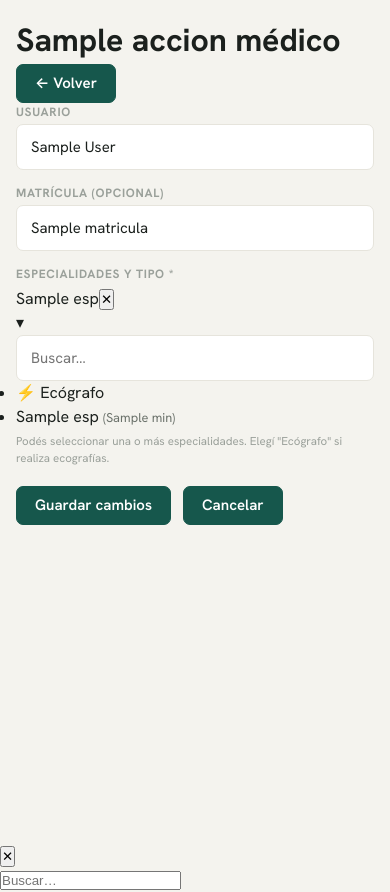
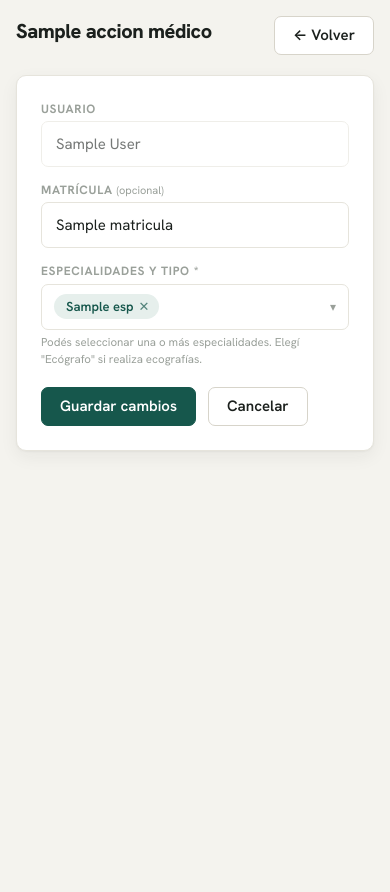
Before and after one commit to thendishere/consultorio, a Python web app: template app/templates/admin/medicos/form.html in a window 390 px wide. After the commit the page ends 452 px from the top, so only its background shows below. Run offline with Jinja, Linux system fonts and the light colour scheme; the template is opened without the code that fills it: most values are stand-ins (such as "Sample title", 1, 10 or a date in 2020).

Commit message:
Rediseñar formulario médico y agregar CSS del multi-select
- Actualizar form.html al nuevo sistema de clases (page-form, btn, etc.)
- Agregar estilos completos para .ms-container y bottom sheet mobile
que antes no existían en el CSS nuevo

Co-Authored-By: Claude Sonnet 4.6 <noreply@anthropic.com>

```diff
--- a/app/static/css/main.css
+++ b/app/static/css/main.css
@@ -892,3 +892,169 @@ tr:hover td { background: var(--surface-2); }
     .kpis { grid-template-columns: 1fr 1fr; }
     .doctabs { overflow-x: auto; }
 }
+
+/* ============================================================
+   MULTI-SELECT (especialidades médico)
+   ============================================================ */
+.ms-container {
+    position: relative;
+    user-select: none;
+}
+.ms-display {
+    display: flex;
+    align-items: center;
+    gap: 8px;
+    min-height: 46px;
+    border: 1.5px solid var(--line);
+    border-radius: var(--r-sm);
+    padding: 8px 12px;
+    background: var(--surface);
+    cursor: pointer;
+    transition: border-color .15s;
+}
+.ms-container.ms-open .ms-display,
+.ms-display:hover { border-color: var(--pine); }
+.ms-tags { display: flex; flex-wrap: wrap; gap: 6px; flex: 1; min-width: 0; }
+.ms-placeholder { color: var(--faint); font-size: 15px; }
+.ms-tag {
+    display: inline-flex;
+    align-items: center;
+    gap: 5px;
+    background: var(--pine-tint);
+    color: var(--pine);
+    border-radius: 20px;
+    padding: 3px 10px 3px 12px;
+    font-size: 13px;
+    font-weight: 600;
+}
+.ms-tag-remove {
+    border: none;
+    background: none;
+    color: var(--pine);
+    cursor: pointer;
+    font-size: 13px;
+    padding: 0;
+    line-height: 1;
+    opacity: .7;
+}
+.ms-tag-remove:hover { opacity: 1; }
+.ms-arrow { color: var(--faint); font-size: 12px; flex: 0 0 auto; }
+
+.ms-dropdown {
+    display: none;
+    position: absolute;
+    top: calc(100% + 4px);
+    left: 0; right: 0;
+    background: var(--surface);
+    border: 1.5px solid var(--pine);
+    border-radius: var(--r-sm);
+    box-shadow: var(--shadow);
+    z-index: 20;
+    overflow: hidden;
+}
+.ms-container.ms-open .ms-dropdown { display: block; }
+.ms-search {
+    width: 100%;
+    border: none;
+    border-bottom: 1px solid var(--line);
+    padding: 10px 14px;
+    font-family: inherit;
+    font-size: 14px;
+    background: var(--surface-2);
+    color: var(--ink);
+    outline: none;
+}
+.ms-options {
+    list-style: none;
+    max-height: 220px;
+    overflow-y: auto;
+}
+.ms-option {
+    padding: 11px 14px;
+    font-size: 15px;
+    cursor: pointer;
+    border-bottom: 1px solid var(--line);
+    transition: background .1s;
+}
+.ms-option:last-child { border-bottom: 0; }
+.ms-option:hover { background: var(--surface-2); }
+.ms-option.ms-selected { background: var(--pine-tint); color: var(--pine); font-weight: 600; }
+.ms-option.ms-option-ecografo { font-weight: 700; }
+.ms-option.ms-hidden { display: none; }
+
+/* bottom sheet (mobile) */
+.ss-backdrop {
+    display: none;
+    position: fixed; inset: 0;
+    background: rgba(0,0,0,.4);
+    z-index: 100;
+}
+.ss-backdrop.ss-active { display: block; }
+.ss-sheet {
+    position: fixed;
+    bottom: 0; left: 0; right: 0;
+    background: var(--surface);
+    border-radius: 18px 18px 0 0;
+    z-index: 101;
+    transform: translateY(100%);
+    transition: transform .25s ease;
+    max-height: 80vh;
+    display: flex;
+    flex-direction: column;
+}
+.ss-sheet.ss-active { transform: translateY(0); }
+.ss-sheet-handle {
+    width: 40px; height: 4px;
+    background: var(--line-strong);
+    border-radius: 2px;
+    margin: 12px auto 0;
+    flex: 0 0 auto;
+}
+.ss-sheet-header {
+    display: flex;
+    align-items: center;
+    justify-content: space-between;
+    padding: 12px 18px;
+    border-bottom: 1px solid var(--line);
+    flex: 0 0 auto;
+}
+.ss-sheet-title { font-weight: 700; font-size: 16px; }
+.ss-sheet-close {
+    border: 1px solid var(--line);
+    background: var(--surface);
+    border-radius: 8px;
+    width: 32px; height: 32px;
+    font-size: 14px;
+    cursor: pointer;
+    display: grid;
+    place-items: center;
+    color: var(--muted);
+}
+.ss-sheet-search-wrap { padding: 10px 14px; border-bottom: 1px solid var(--line); flex: 0 0 auto; }
+.ss-sheet-search {
+    width: 100%;
+    border: 1.5px solid var(--line);
+    border-radius: var(--r-sm);
+    padding: 10px 12px;
+    font-family: inherit;
+    font-size: 15px;
+    background: var(--surface);
+    color: var(--ink);
+    outline: none;
+}
+.ss-sheet-search:focus { border-color: var(--pine); }
+.ss-sheet-list { list-style: none; overflow-y: auto; flex: 1; }
+.ss-sheet-option {
+    display: flex;
+    align-items: center;
+    gap: 12px;
+    padding: 14px 18px;
+    font-size: 15px;
+    cursor: pointer;
+    border-bottom: 1px solid var(--line);
+}
+.ss-sheet-option:hover { background: var(--surface-2); }
+.ss-sheet-option.ss-sheet-selected { color: var(--pine); font-weight: 600; }
+.ss-sheet-check { color: var(--pine); font-weight: 700; visibility: hidden; }
+.ss-sheet-option.ss-sheet-selected .ss-sheet-check { visibility: visible; }
+.ss-sheet-option.ss-sheet-hidden { display: none; }
--- a/app/templates/admin/medicos/form.html
+++ b/app/templates/admin/medicos/form.html
@@ -1,30 +1,28 @@
 {% extends "base.html" %}
 {% block title %}{{ accion }} médico — Consultorio de la Amistad{% endblock %}
 {% block content %}
-<div class="admin-layout">
 
-    <div class="admin-header">
+<div class="page-header">
     <div>
-            <h1 class="admin-title">{{ accion }} médico</h1>
+        <h1>{{ accion }} médico</h1>
     </div>
-        <a href="/admin/medicos" class="btn btn-outline">← Volver</a>
+    <a href="/admin/medicos" class="btn btn-ghost">← Volver</a>
 </div>
 
 {% if errors %}
-    <div class="alert alert-error">
-        <span class="alert-icon">⚠</span>
-        <ul>{% for e in errors %}<li>{{ e }}</li>{% endfor %}</ul>
+<div class="flash flash-error" style="margin-bottom:16px">
+    ⚠ <ul style="margin:0;padding-left:18px">{% for e in errors %}<li>{{ e }}</li>{% endfor %}</ul>
 </div>
 {% endif %}
 
-    <div class="admin-card" style="max-width:560px">
-        <form method="post" class="admin-form" id="medicoForm">
+<div class="page-form">
+    <form method="post" id="medicoForm">
         {{ csrf_input(request) }}
 
         {% if accion == "Crear" %}
         <div class="form-group">
             <label for="user_id">Usuario *</label>
-                <select id="user_id" name="user_id" class="form-select" required>
+            <select id="user_id" name="user_id" required>
                 <option value="">— Seleccioná un usuario —</option>
                 {% for u in usuarios %}
                 <option value="{{ u.id }}">{{ u.full_name or u.username }} ({{ u.email }})</option>
@@ -35,12 +33,12 @@
         {% else %}
         <div class="form-group">
             <label>Usuario</label>
-                <input type="text" value="{{ medico.user.full_name or medico.user.username }}" disabled class="input-disabled">
+            <input type="text" value="{{ medico.user.full_name or medico.user.username }}" disabled style="opacity:.6;cursor:not-allowed">
         </div>
         {% endif %}
 
         <div class="form-group">
-                <label for="matricula">Matrícula <span class="optional">(opcional)</span></label>
+            <label for="matricula">Matrícula <span style="font-weight:400;text-transform:none;font-size:11px;letter-spacing:0">(opcional)</span></label>
             <input type="text" id="matricula" name="matricula"
                    value="{{ medico.matricula if medico else '' }}"
                    placeholder="Ej: MP 12345">
@@ -61,7 +59,7 @@
                         <li class="ms-option ms-option-ecografo" data-value="ecografo" data-label="Ecógrafo">⚡ Ecógrafo</li>
                         {% for esp in especialidades %}
                         <li class="ms-option" data-value="{{ esp.id }}" data-label="{{ esp.nombre }}">
-                                {{ esp.nombre }} <span class="text-muted" style="font-size:.8em">({{ esp.duracion_turno }} min)</span>
+                            {{ esp.nombre }} <span style="font-size:.85em;color:var(--muted)">({{ esp.duracion_turno }} min)</span>
                         </li>
                         {% endfor %}
                     </ul>
@@ -72,20 +70,18 @@
         </div>
 
         <div class="form-actions">
-                <button type="submit" class="btn btn-primary btn-lg">
+            <button type="submit" class="btn">
                 {% if accion == "Crear" %}Crear y configurar horarios →{% else %}Guardar cambios{% endif %}
             </button>
-                <a href="/admin/medicos" class="btn btn-outline btn-lg">Cancelar</a>
+            <a href="/admin/medicos" class="btn btn-ghost">Cancelar</a>
         </div>
     </form>
 </div>
 
-</div>
 {% endblock %}
 {% block extra_scripts %}
 <script src="/static/js/multi-select.js"></script>
 <script>
-    // Valores pre-seleccionados (edición)
     var initial = [
         {% if esp_ids %}{% for eid in esp_ids %}"{{ eid }}",{% endfor %}{% endif %}
     ];
@@ -95,7 +91,6 @@
         initial: initial,
     });
 
-    // Validación antes de enviar
     document.getElementById('medicoForm').addEventListener('submit', function (e) {
         var hiddens = document.querySelectorAll('#espSelect input[type=hidden]');
         if (!hiddens.length) {
```
Lines whose indentation alone changed are shown as unchanged.
